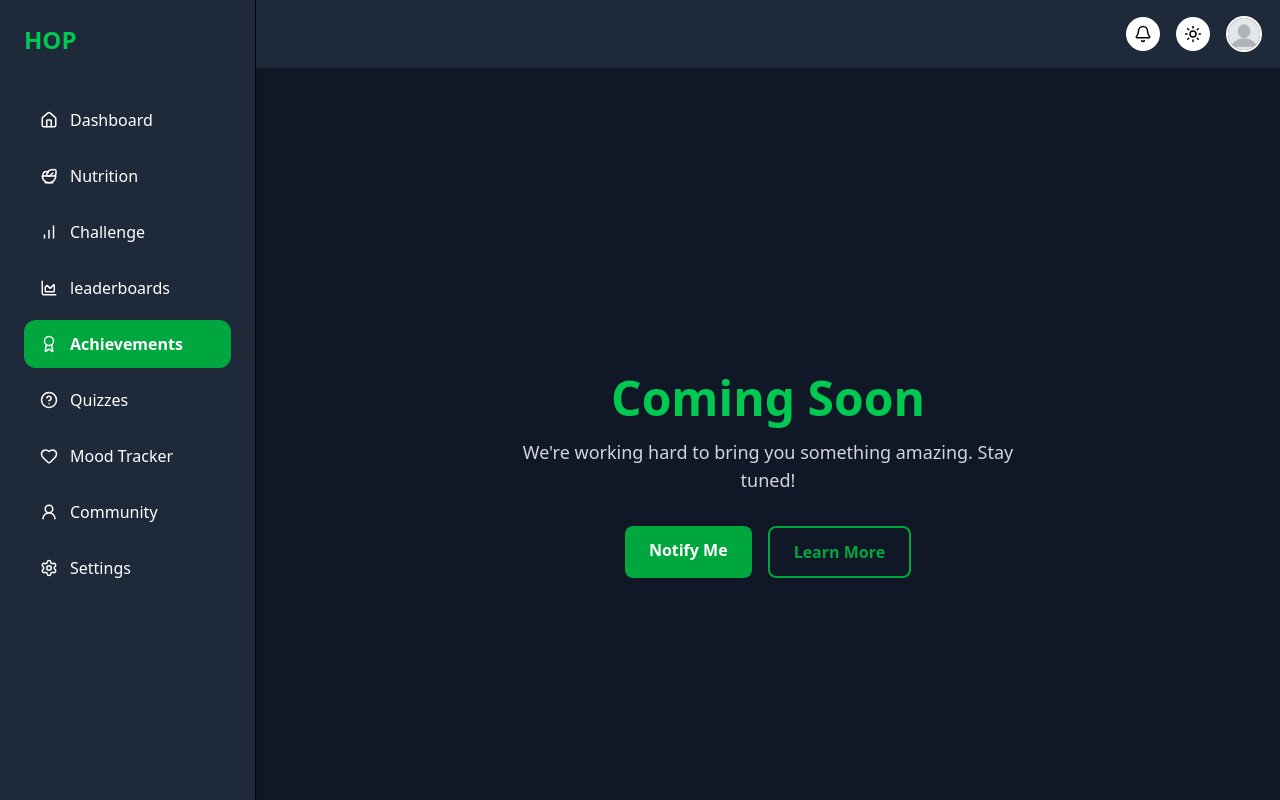
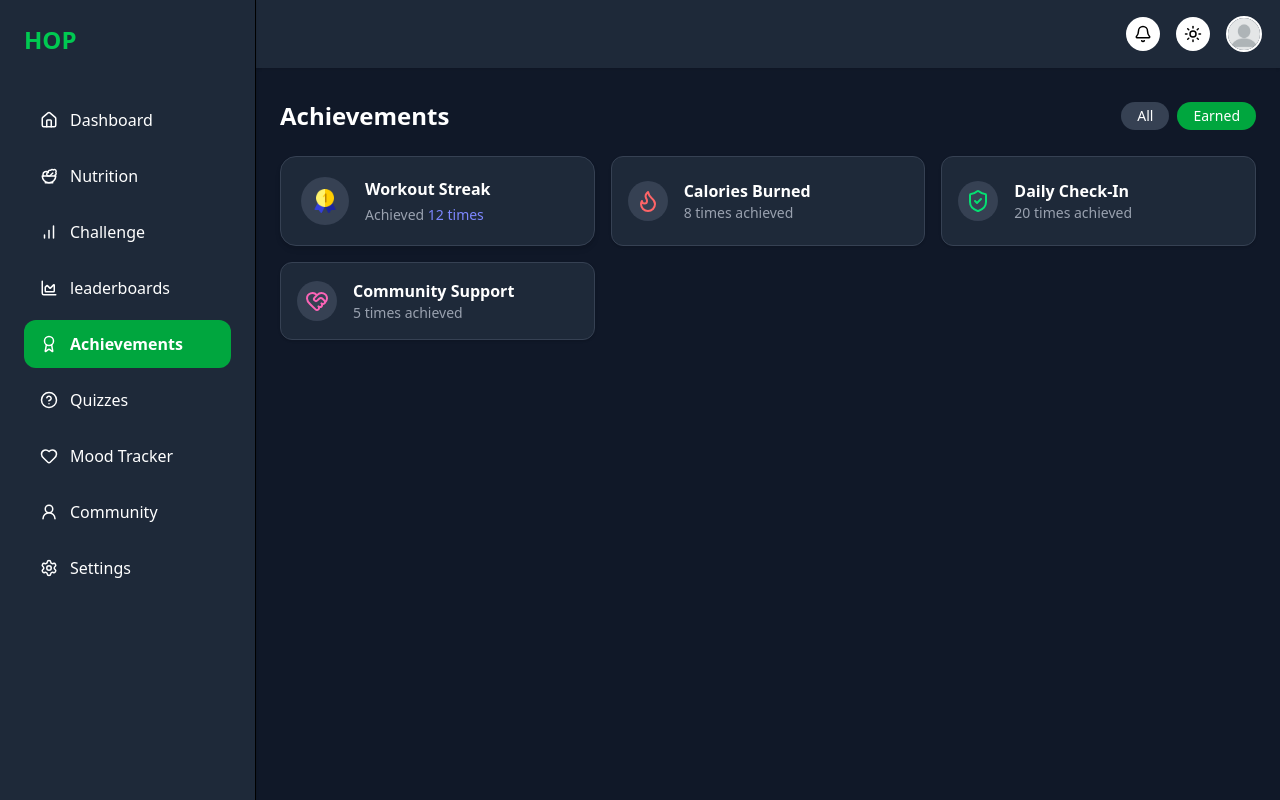
Before and after one commit to Olamilekan18/HOPwellness, a React (Vite) app in the folder frontend/: page /dashboard/achivements in a window 1280 px wide. Built offline with nearby package versions, Linux system fonts and the light colour scheme.

Commit message:
updating achivements.jsx and my route to make the achivement route available

```diff
--- /dev/null
+++ b/frontend/src/pages/dashboard/achivements.jsx
@@ -0,0 +1,104 @@
+import DashboardLayout from "../../componet/dashboard/dashboardLayout";
+import { Flame, ShieldCheck, HeartHandshake } from "lucide-react";
+import firstPosition from "../../../public/badges/first.png";
+export default function Achievements() {
+  return (
+    <DashboardLayout>
+      <div className="w-full px-4 py-6">
+        {/* Header */}
+        <div className="flex justify-between items-center mb-6">
+          <h2 className="text-2xl font-bold text-gray-800 dark:text-white">
+            Achievements
+          </h2>
+          <div className="flex gap-2 text-sm font-medium">
+            <button className="px-4 py-1 rounded-full bg-gray-200 dark:bg-gray-700 text-gray-800 dark:text-white hover:bg-gray-300 dark:hover:bg-gray-600 transition">
+              All
+            </button>
+            <button className="px-4 py-1 rounded-full bg-green-600 text-white hover:bg-green-700 transition">
+              Earned
+            </button>
+          </div>
+        </div>
+
+        {/* Static Cards */}
+        <div className="grid grid-cols-1 sm:grid-cols-2 lg:grid-cols-3 gap-4">
+          {/* Card 1 */}
+          <div className="flex items-center gap-4 p-5 bg-white dark:bg-gray-800 rounded-2xl shadow-md border border-gray-200 dark:border-gray-700 transition hover:shadow-lg">
+            {/* Icon Section */}
+            <div className="w-12 h-12 rounded-full bg-gray-100 dark:bg-gray-700 flex items-center justify-center overflow-hidden">
+              <img
+                src={firstPosition}
+                alt="Workout Streak Icon"
+                className="w-6 h-6 object-contain"
+              />
+            </div>
+
+            {/* Text Section */}
+            <div className="flex-1">
+              <h3 className="text-base font-semibold text-gray-800 dark:text-white">
+                Workout Streak
+              </h3>
+              <p className="text-sm text-gray-500 dark:text-gray-400 mt-1">
+                Achieved{" "}
+                <span className="font-medium text-indigo-600 dark:text-indigo-400">
+                  12 times
+                </span>
+              </p>
+            </div>
+          </div>
+
+          {/* Card 2 */}
+          <div className="flex items-center gap-4 p-4 bg-white dark:bg-gray-800 rounded-xl shadow-sm border border-gray-200 dark:border-gray-700">
+            <div className="p-2 bg-gray-100 dark:bg-gray-700 rounded-full">
+              <Flame size={24} className="text-red-500 dark:text-red-400" />
+            </div>
+            <div>
+              <h3 className="font-semibold text-gray-800 dark:text-white">
+                Calories Burned
+              </h3>
+              <p className="text-sm text-gray-500 dark:text-gray-400">
+                8 times achieved
+              </p>
+            </div>
+          </div>
+
+          {/* Card 3 */}
+          <div className="flex items-center gap-4 p-4 bg-white dark:bg-gray-800 rounded-xl shadow-sm border border-gray-200 dark:border-gray-700">
+            <div className="p-2 bg-gray-100 dark:bg-gray-700 rounded-full">
+              <ShieldCheck
+                size={24}
+                className="text-green-600 dark:text-green-400"
+              />
+            </div>
+            <div>
+              <h3 className="font-semibold text-gray-800 dark:text-white">
+                Daily Check-In
+              </h3>
+              <p className="text-sm text-gray-500 dark:text-gray-400">
+                20 times achieved
+              </p>
+            </div>
+          </div>
+
+          {/* Card 4 */}
+          <div className="flex items-center gap-4 p-4 bg-white dark:bg-gray-800 rounded-xl shadow-sm border border-gray-200 dark:border-gray-700">
+            <div className="p-2 bg-gray-100 dark:bg-gray-700 rounded-full">
+              <HeartHandshake
+                size={24}
+                className="text-pink-600 dark:text-pink-400"
+              />
+            </div>
+            <div>
+              <h3 className="font-semibold text-gray-800 dark:text-white">
+                Community Support
+              </h3>
+              <p className="text-sm text-gray-500 dark:text-gray-400">
+                5 times achieved
+              </p>
+            </div>
+          </div>
+        </div>
+      </div>
+    </DashboardLayout>
+  );
+}
--- a/frontend/src/route.jsx
+++ b/frontend/src/route.jsx
@@ -5,6 +5,7 @@ import SignUp from "./pages/signUp";
 import Dashboard from "./pages/dashboard/dashborad";
 import DashboardSettings from "./pages/dashboard/settings";
 import CommingSoon from "./pages/dashboard/commingSoon";
+import Achievements from "./pages/dashboard/achivements";
 export default function Router() {
   return (
     <Routes>
@@ -16,7 +17,7 @@ export default function Router() {
         <Route path="nutrition" element={<CommingSoon />} />
         <Route path="challenge" element={<CommingSoon />} />
         <Route path="leaderboard" element={<CommingSoon />} />
-        <Route path="achivements" element={<CommingSoon />} />
+        <Route path="achivements" element={<Achievements />} />
         <Route path="quizzes" element={<CommingSoon />} />
         <Route path="moodtracker" element={<CommingSoon />} />
         <Route path="community" element={<CommingSoon />} />
```
